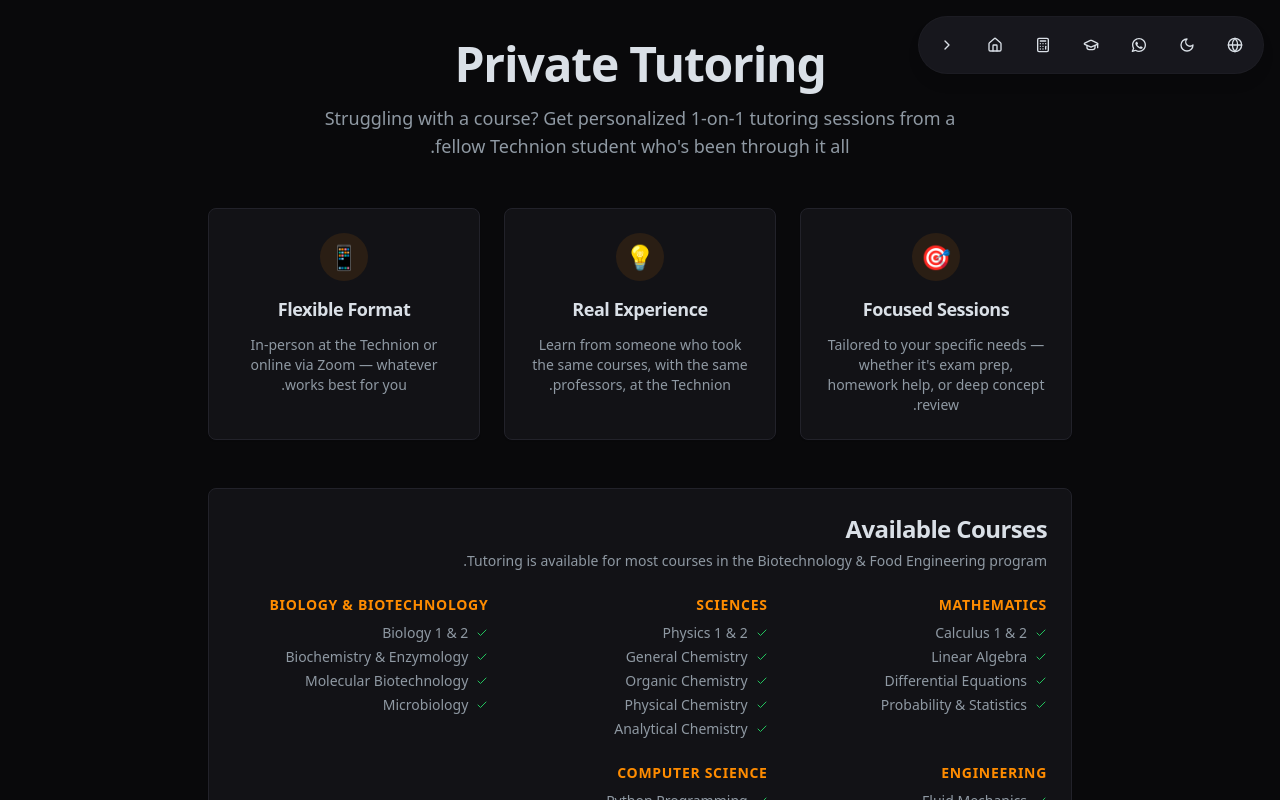
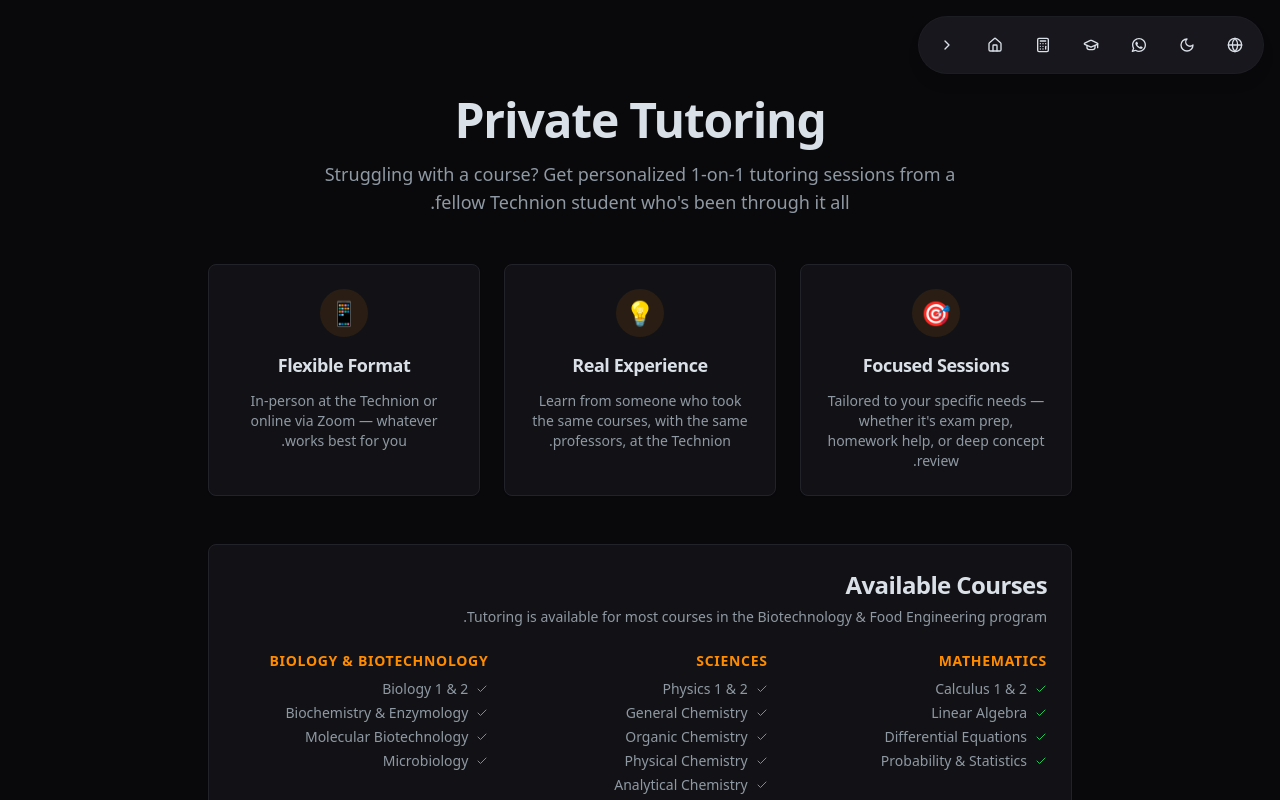
Before and after one commit to beny-karachun/biotechfood-static, a Next.js app: page /tutoring in a window 1280 px wide. Shown: the top 800 px of the page. Built offline with nearby package versions, Linux system fonts and the light colour scheme.

Commit message:
feat: Add academic calculator, course detail page, and tutoring page.

```diff
--- a/src/app/calculator/page.tsx
+++ b/src/app/calculator/page.tsx
@@ -153,7 +153,7 @@
     }
 
     return (
-        <div className="container mx-auto py-6 sm:py-10 px-4 max-w-5xl">
+        <div className="container mx-auto pt-24 pb-6 sm:pb-10 px-4 max-w-5xl">
             <Card>
                 <CardHeader className="px-4 sm:px-6">
                     <div className="flex flex-col sm:flex-row justify-between items-start gap-3">
--- a/src/app/courses/[courseName]/page.tsx
+++ b/src/app/courses/[courseName]/page.tsx
@@ -81,7 +81,7 @@
     : directoryName;
 
   return (
-    <div className="container mx-auto px-4 py-8">
+    <div className="container mx-auto px-4 pt-24 pb-8">
       <h1 className="text-3xl font-bold mb-6">{pageTitle}</h1>
       {filePaths.length > 0 ? (
         (<CourseHtmlViewer files={filePaths} />)
--- a/src/app/tutoring/page.tsx
+++ b/src/app/tutoring/page.tsx
@@ -36,7 +36,7 @@
   };
 
   return (
-    <div className="container mx-auto py-10 px-4 max-w-4xl">
+    <div className="container mx-auto pt-24 pb-10 px-4 max-w-4xl">
       {/* Header */}
       <div className="text-center mb-12">
         <h1 className="text-4xl sm:text-5xl font-extrabold tracking-tight mb-4">
```
